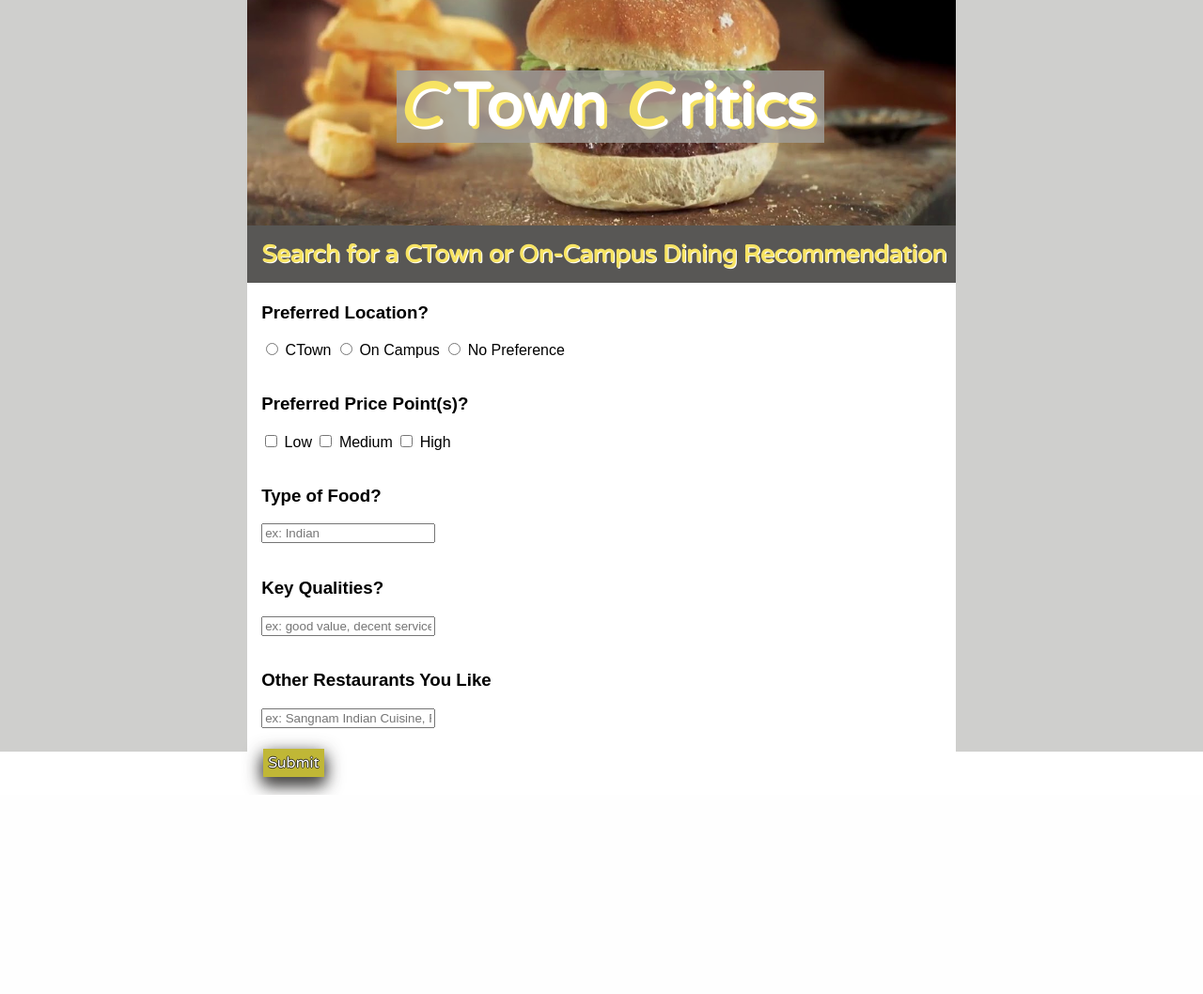
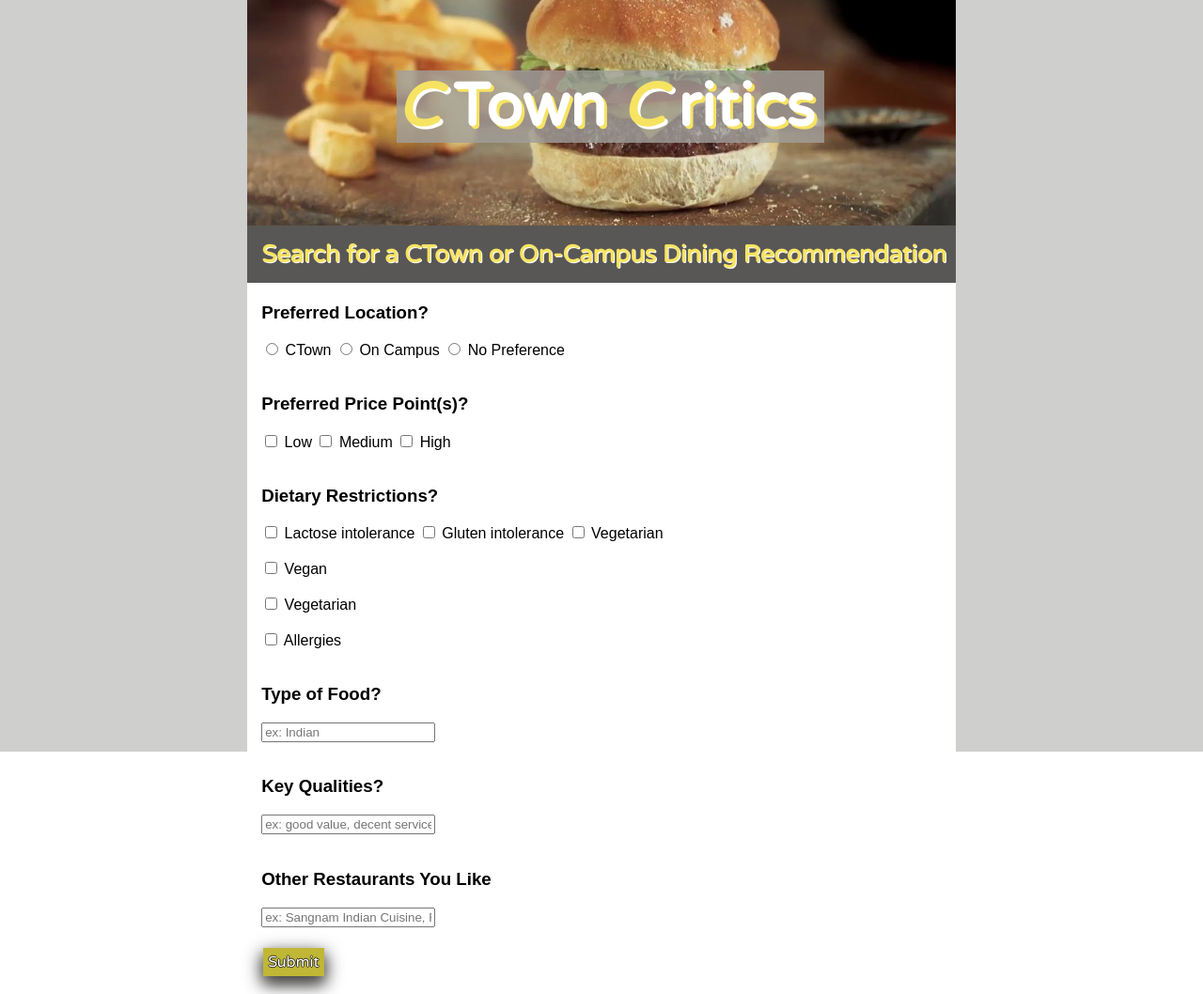
Before and after one commit to nguyen-le-vinh/CtownCritics, a Flask app: page / in a window 1280 px wide. Shown: the whole page at 94% size. Before the commit the page ends 846 px from the top, so only its background shows below. Run offline with Flask 2, Linux system fonts and the light colour scheme; some libraries are stand-ins or nearby versions.

Commit message:
Added dietary preferences to UI

```diff
--- a/backend/app.py
+++ b/backend/app.py
@@ -215,6 +215,7 @@ def ranks(query):
 app = Flask(__name__)
 CORS(app)
 
+
 # Sample search using json with pandas
 def json_search(locPreference, pricePreference, foodPreference, qualityPreference, restaurantPreference):
     # change later once more info has been added to json
--- a/backend/templates/base.html
+++ b/backend/templates/base.html
@@ -41,6 +41,20 @@
           <input type="checkbox" value="High" name="price-preference" id="price-high" />
           <label for="High">High</label><br /><br />
 
+          <h3 id="form-header">Dietary Restrictions?</h3>
+          <input type="checkbox" value="Lactose intolerance" name="price-preference" id="lactose" />
+          <label for="Lactose intolerance">Lactose intolerance</label>
+          <input type="checkbox" value="Gluten intolerance" name="price-preference" id="gluten" />
+          <label for="Gluten intolerance">Gluten intolerance</label>
+          <input type="checkbox" value="Vegetarian" name="price-preference" id="vegetarian" />
+          <label for="Vegetarian">Vegetarian</label><br /><br />
+          <input type="checkbox" value="Vegan" name="price-preference" id="vegan" />
+          <label for="Vegan">Vegan</label><br /><br />
+          <input type="checkbox" value="Vegetarian" name="price-preference" id="vegetarian" />
+          <label for="Vegetarian">Vegetarian</label><br /><br />
+          <input type="checkbox" value="Allergies" name="price-preference" id="Allergies" />
+          <label for="Allergies">Allergies</label><br /><br />
+
           <h3 id="form-header">Type of Food?</h3>
           <input type="text" placeholder="ex: Indian" name="food-preference" id="pref-food" /><br /><br />
 
```
